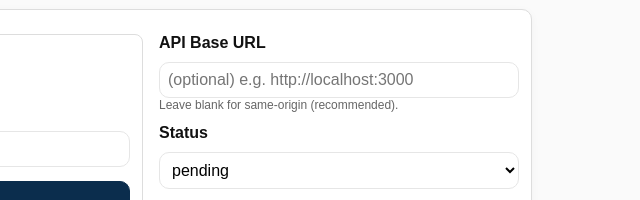
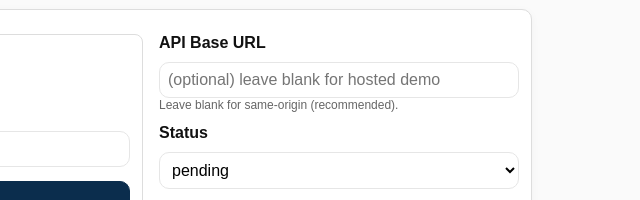
Before and after one commit to NAVY73/Jeanette, a website: page public/operator-inbox.html in a window 1280 px wide. Shown: the part 210-410 px from the top of the page, 640-1280 px from the left. Drawn offline with Linux system fonts and the light colour scheme.

Commit message:
Tidy hosted demo UI wording (remove localhost hint)

```diff
--- a/public/operator-inbox.html
+++ b/public/operator-inbox.html
@@ -107,7 +107,7 @@
         <div id="rightFilters" style="flex:0 0 360px; max-width:360px; margin-left:auto;">
 <div>
         <label>API Base URL</label>
-        <input id="apiBase" value="" placeholder="(optional) e.g. http://localhost:3000" />
+        <input id="apiBase" value="" placeholder="(optional) leave blank for hosted demo" />
         <div class="muted">Leave blank for same-origin (recommended).</div>
       </div>
 
```
